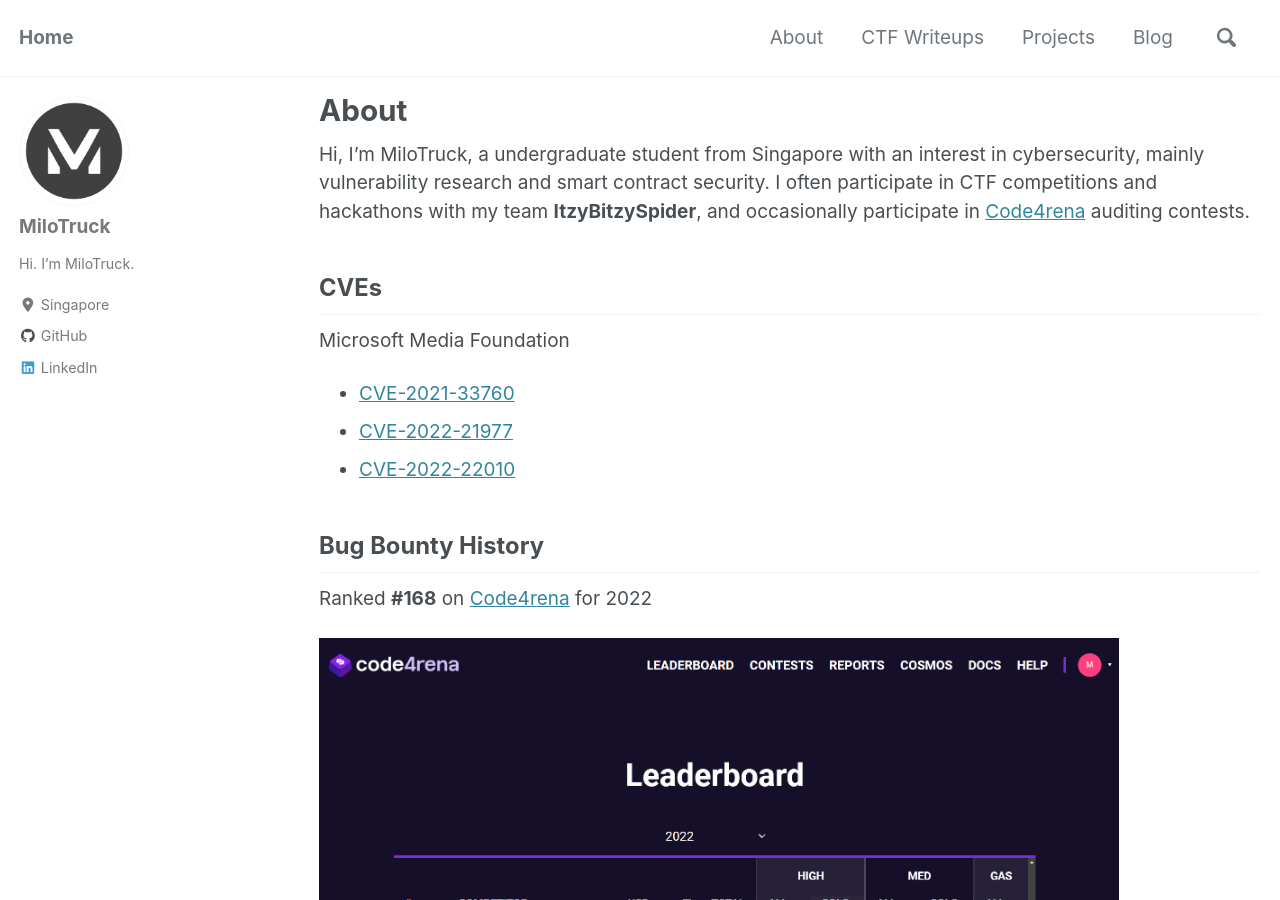
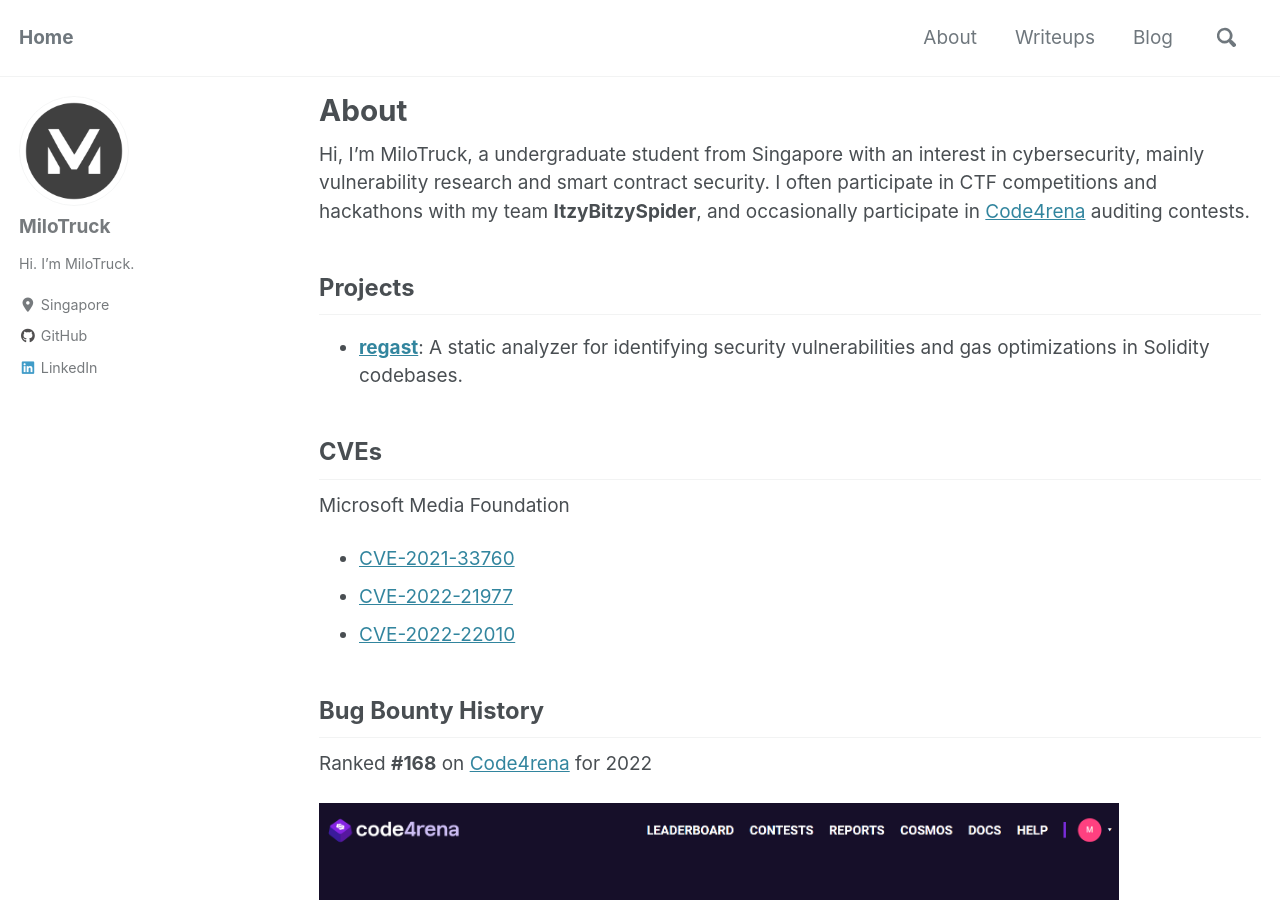
Before and after one commit to MiloTruck/milotruck.github.io, a Jekyll site: the page built from _pages/about.md, in a window 1280 px wide and 900 px high. Built offline with Jekyll 4.4.1, drawn with Linux system fonts in a browser that asks for light colours; cached includes are drawn as plain includes; nearby versions of some CDN libraries.

Commit message:
Removed projects tab and added projects to about

```diff
--- a/_data/navigation.yml
+++ b/_data/navigation.yml
@@ -2,9 +2,9 @@
 main:
   - title: "About"
     url: /about/
-  - title: "CTF Writeups"
+  # - title: "Projects"
+  #   url: /projects
+  - title: "Writeups"
     url: /ctf
-  - title: "Projects"
-    url: /projects
   - title: "Blog"
     url: /blog
--- a/_pages/about.md
+++ b/_pages/about.md
@@ -7,6 +7,8 @@ classes: wide
 
 Hi, I'm MiloTruck, a undergraduate student from Singapore with an interest in cybersecurity, mainly vulnerability research and smart contract security. I often participate in CTF competitions and hackathons with my team **ItzyBitzySpider**, and occasionally participate in [Code4rena](https://code4rena.com/) auditing contests.
 
+## Projects
+* [**regast**](https://github.com/MiloTruck/regast): A static analyzer for identifying security vulnerabilities and gas optimizations in Solidity codebases.
 
 ## CVEs
 
```
Also changed, not shown: _posts/2023-02-23-regast.md (deleted, +0 -8 lines).
